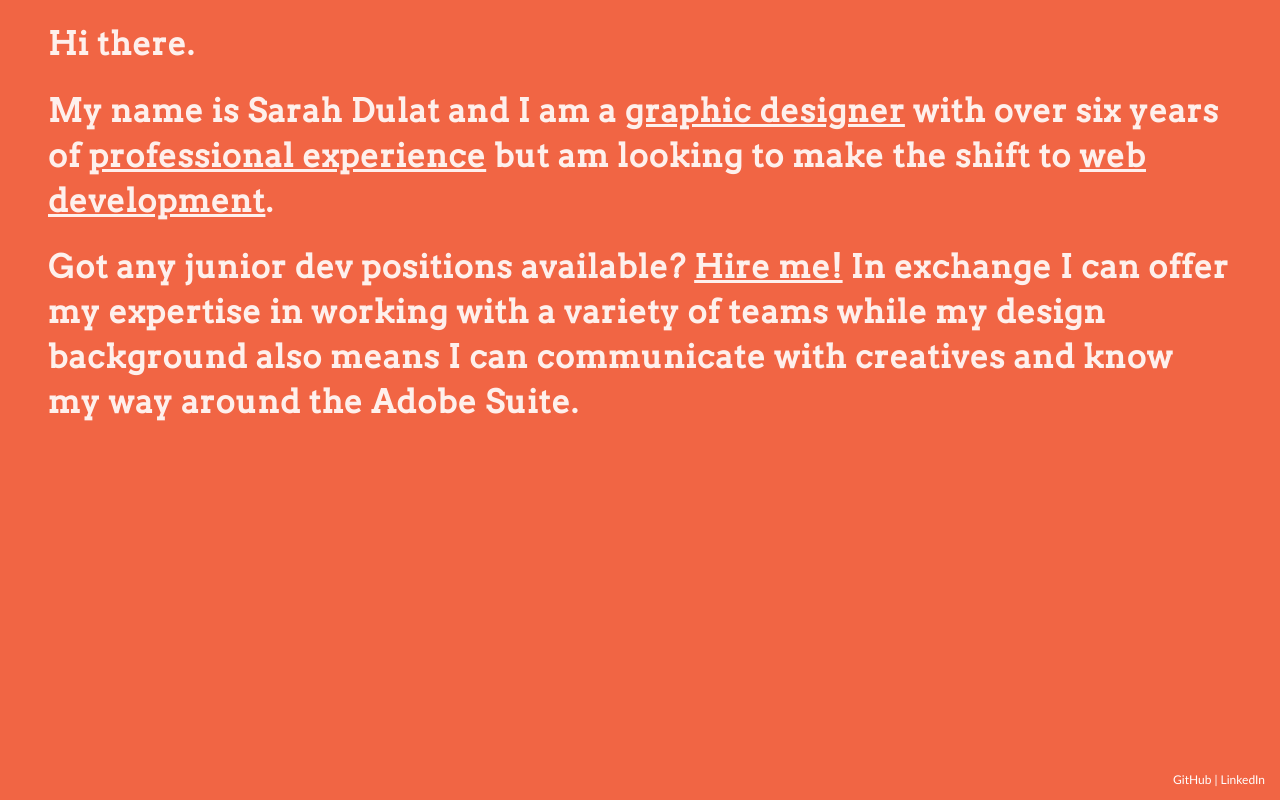
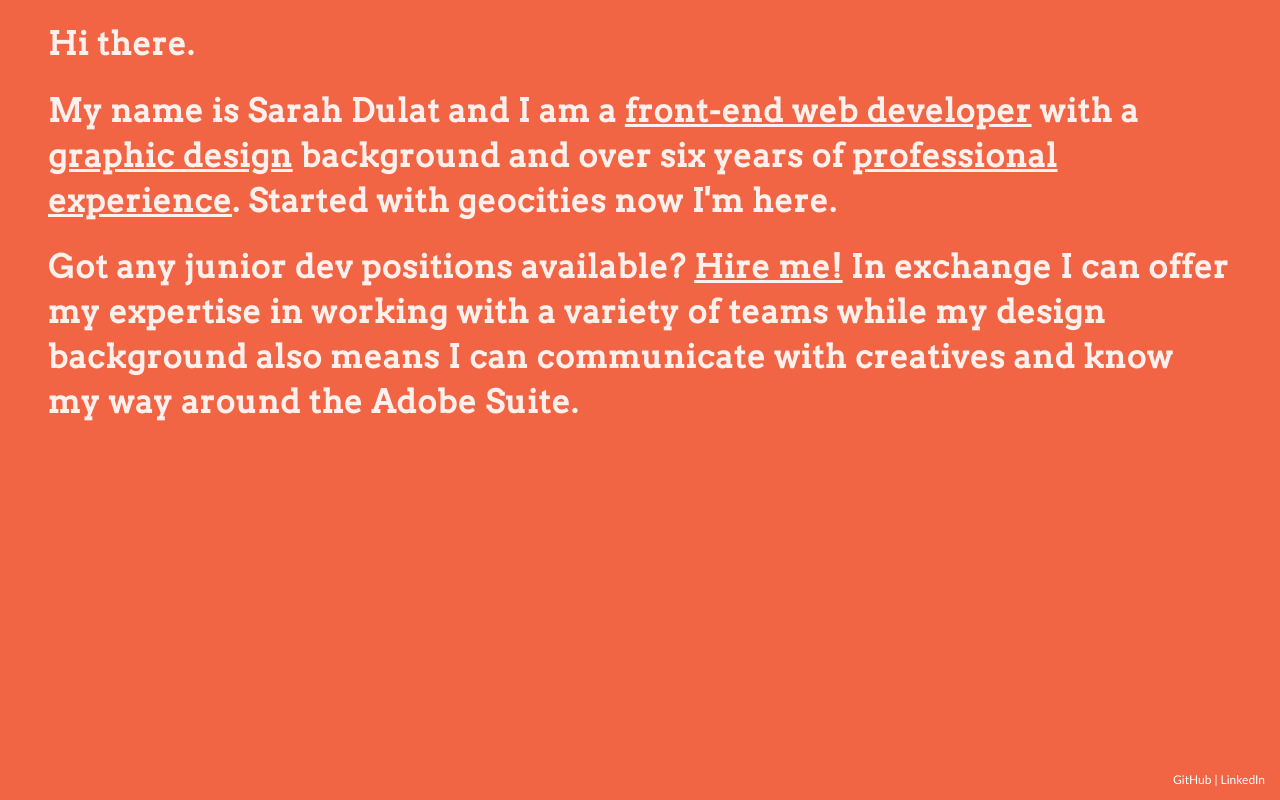
Before and after one commit to sarahdulat/sarahdulat-portfolio-2016, a plain HTML site: page index.html in a window 1280 px wide. Drawn offline with nearby package versions, Linux system fonts and the light colour scheme; files whose address does not match are found by name.

Commit message:
changed bio

```diff
--- a/index.html
+++ b/index.html
@@ -13,7 +13,7 @@
 <body>
 	<div class="container">
 		<h1>Hi there.</h1>
-		<h1>My name is Sarah Dulat and I am a <a href="graphicdesign.html" title="Graphic Design Work">graphic designer</a> with over six years of <a href="img/SarahDulat-Resume.pdf" target="_blank" title="Resume">professional experience</a> but am looking to make the shift to <a href="webwork.html" title="Web Work">web development</a>.</h1>
+		<h1>My name is Sarah Dulat and I am a <a href="webwork.html" title="Web Work">front-end web developer</a> with a <a href="graphicdesign.html" title="Graphic Design Work">graphic design</a> background and over six years of <a href="img/SarahDulat-Resume.pdf" target="_blank" title="Resume">professional experience</a>. Started with geocities now I'm here.</h1>
         <h1>Got any junior dev positions available? <a href="contact.html" title="Contact">Hire me!</a> In exchange I can offer my expertise in working with a variety of teams while my design background also means I can communicate with creatives and know my way around the Adobe Suite.</h1>
 	</div>
 
```
